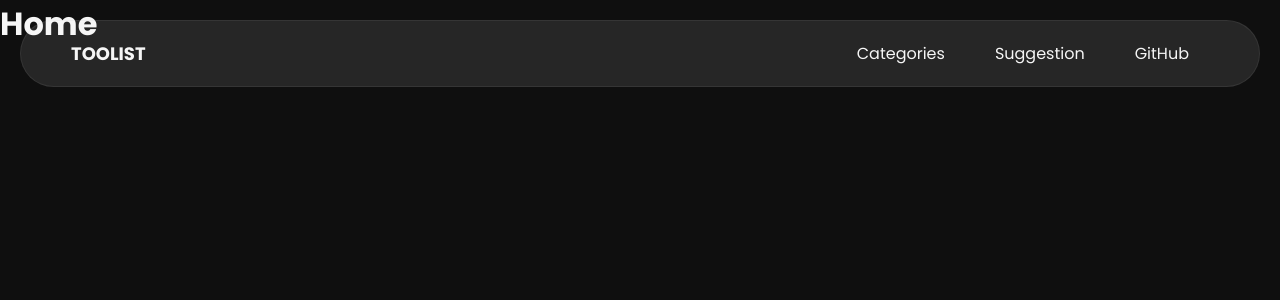
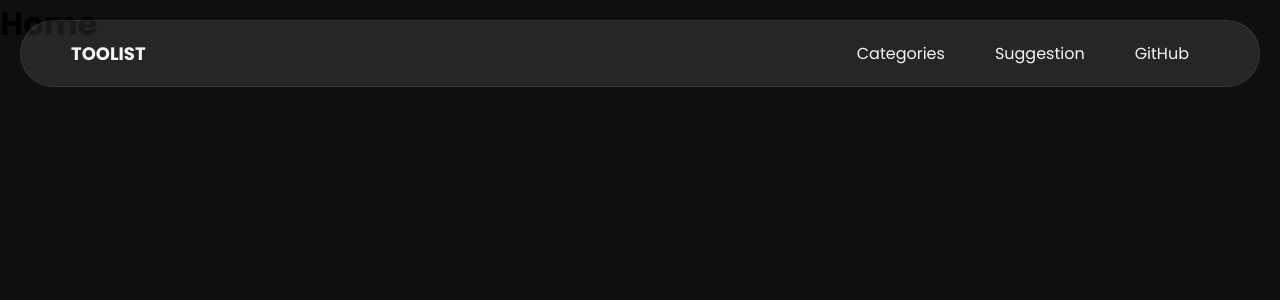
Before and after one commit to PannH/toolist, a Vue app: page / in a window 1280 px wide. Shown: the top 300 px of the page. Built offline with nearby package versions, Linux system fonts and the light colour scheme.

Commit message:
remove the white color property

```diff
--- a/src/styles/index.scss
+++ b/src/styles/index.scss
@@ -11,7 +11,6 @@
    box-sizing: border-box;
 
    font-family: 'Poppins', sans-serif;
-   color: $white;
 }
 
 body {
```
